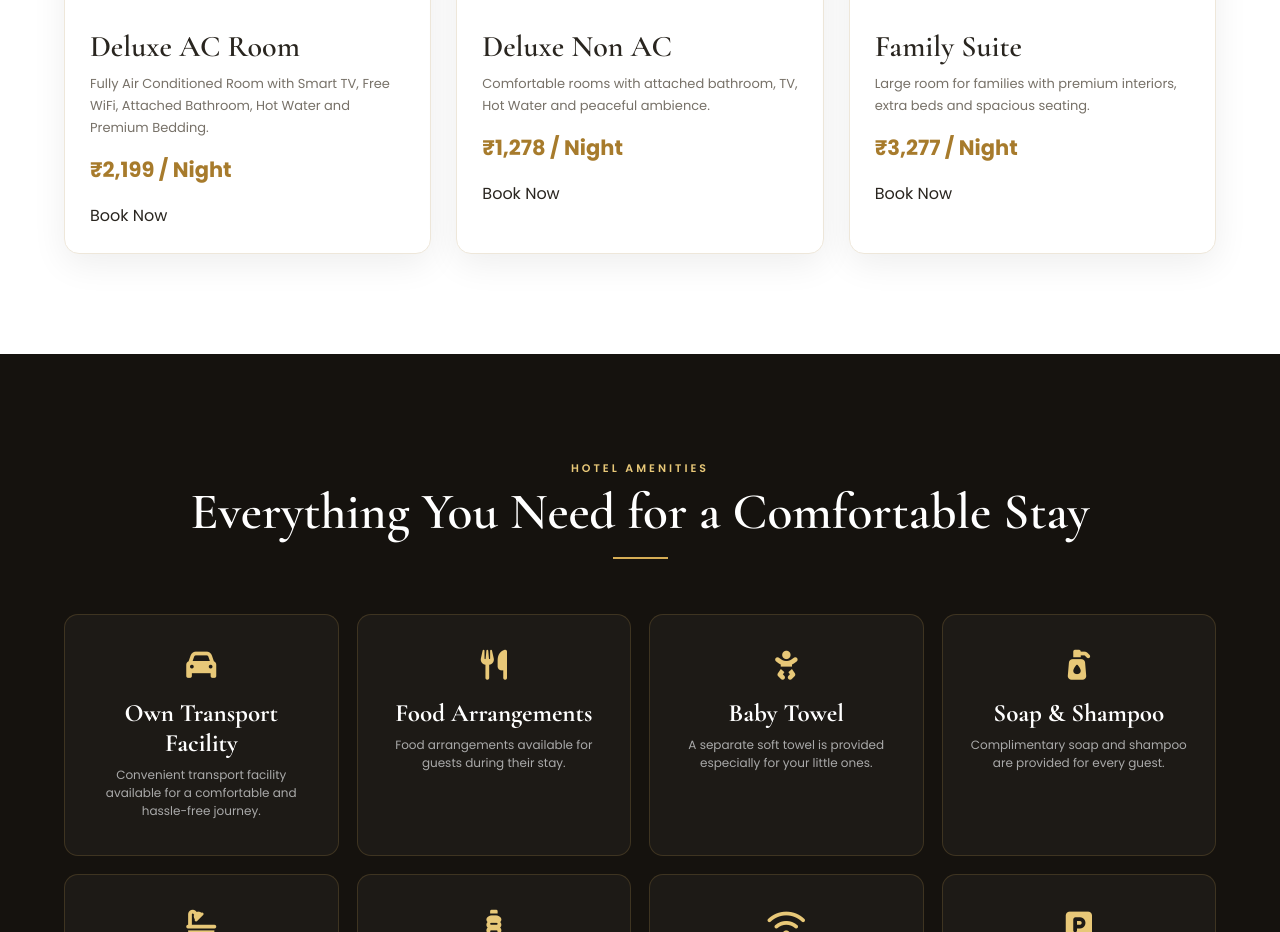
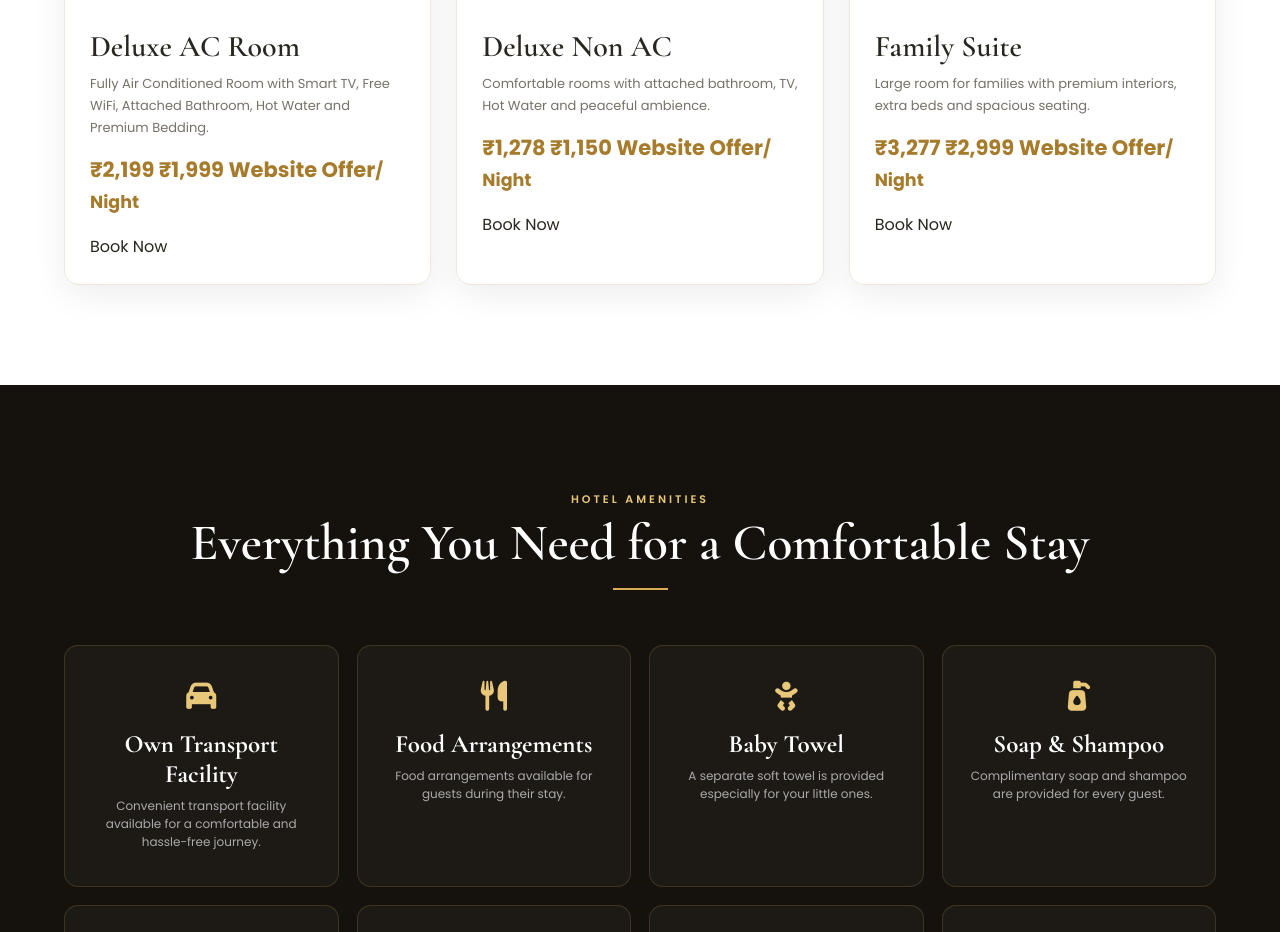
Before and after one commit to velanviewpalani/velanview, a website: page index.html in a window 1280 px wide. Shown: the part 2177-3109 px from the top of the page. Drawn offline with nearby package versions, Linux system fonts and the light colour scheme.

Commit message:
Update index.html

```diff
--- a/index.html
+++ b/index.html
@@ -383,7 +383,7 @@ Hot Water and Premium Bedding.
 
 </p>
 
-<h4>₹2,199 / Night</h4>
+<h4><span class="old-price">₹2,199</span> <span class="offer-price">₹1,999</span> <span class="offer-label">Website Offer</span><small>/ Night</small></h4>
 
 <a href="booking.html">
 
@@ -412,7 +412,7 @@ TV, Hot Water and peaceful ambience.
 
 </p>
 
-<h4>₹1,278 / Night</h4>
+<h4><span class="old-price">₹1,278</span> <span class="offer-price">₹1,150</span> <span class="offer-label">Website Offer</span><small>/ Night</small></h4>
 
 <a href="booking.html">
 
@@ -442,7 +442,7 @@ extra beds and spacious seating.
 
 </p>
 
-<h4>₹3,277 / Night</h4>
+<h4><span class="old-price">₹3,277</span> <span class="offer-price">₹2,999</span> <span class="offer-label">Website Offer</span><small>/ Night</small></h4>
 
 <a href="booking.html">
 
```
